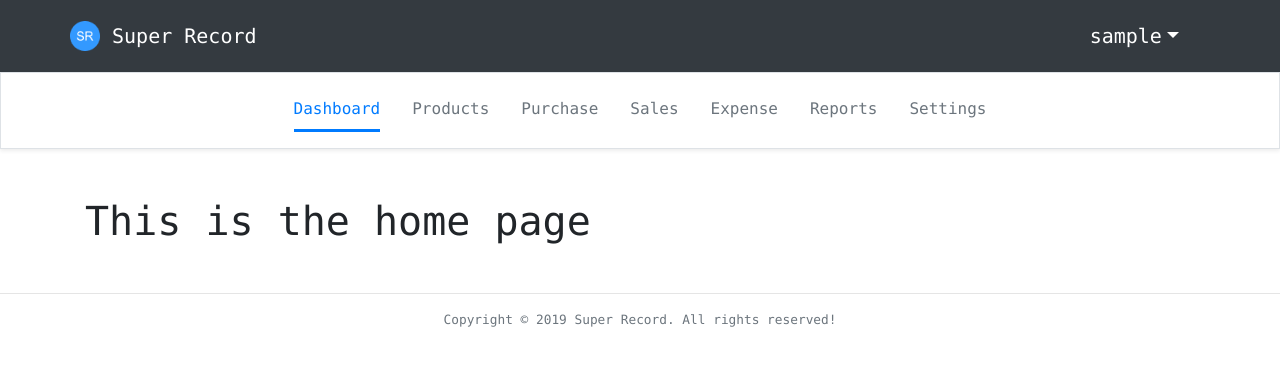
After one commit to anyric/super-record, a Django app: page /accounts/home/ in a window 1280 px wide. The commit adds this page. Shown: the top 366 px of the page. Run offline with Django 3.2, Linux system fonts and the light colour scheme; the visitor is signed in with stand-in values (Sample User, id 1); some libraries are stand-ins or nearby versions.

Commit message:
feature(navbar): add navigation bar
- add nav html files
- add nav views
- add nav urls
- add css file
- add js file
- add logo

[Finishes #167133622]

```diff
--- /dev/null
+++ b/src/accounts/static/accounts/css/style.css
@@ -0,0 +1,6 @@
+
+#index #menu > a.selected {
+    color: #007bff;
+    border-bottom-style: solid;
+    border-bottom-color: #007bff;
+}
--- /dev/null
+++ b/src/accounts/static/accounts/js/script.js
@@ -0,0 +1,8 @@
+$(document).ready(function(){
+    $("#index #menu a").each(function() {
+        if ((window.location.pathname.indexOf($(this).attr('href'))) > -1) {
+            $(this).removeClass('text-muted')
+            $(this).addClass('selected');
+        }
+    });
+});
--- a/src/accounts/templates/accounts/base.html
+++ b/src/accounts/templates/accounts/base.html
@@ -5,22 +5,17 @@
   <meta name="viewport" content="width=device-width, initial-scale=1.0">
   <meta http-equiv="X-UA-Compatible" content="ie=edge">
   <link rel="stylesheet" href="https://stackpath.bootstrapcdn.com/bootstrap/4.1.3/css/bootstrap.min.css" integrity="sha384-MCw98/SFnGE8fJT3GXwEOngsV7Zt27NXFoaoApmYm81iuXoPkFOJwJ8ERdknLPMO" crossorigin="anonymous">
-<script src="https://stackpath.bootstrapcdn.com/bootstrap/4.1.3/js/bootstrap.min.js" integrity="sha384-ChfqqxuZUCnJSK3+MXmPNIyE6ZbWh2IMqE241rYiqJxyMiZ6OW/JmZQ5stwEULTy" crossorigin="anonymous"></script>
+  <script src="https://ajax.googleapis.com/ajax/libs/jquery/3.4.1/jquery.min.js"></script>
+  <script src="https://cdnjs.cloudflare.com/ajax/libs/popper.js/1.14.7/umd/popper.min.js"></script>
+  <script src="https://stackpath.bootstrapcdn.com/bootstrap/4.1.3/js/bootstrap.min.js" integrity="sha384-ChfqqxuZUCnJSK3+MXmPNIyE6ZbWh2IMqE241rYiqJxyMiZ6OW/JmZQ5stwEULTy" crossorigin="anonymous"></script>
+  {% load static %}
+  <link rel="stylesheet" type="text/css" href="{% static 'accounts/css/style.css' %}">
+  <script type="text/javascript" src="{% static 'accounts/js/script.js' %}"></script>
   <title>Super Record - {% block title %}{%endblock%}</title>
 </head>
-<body>
+<body class="text-monospace" id="index">
   {% block header %}{%endblock%}
   {% block content %}{%endblock%}
-
-  <!-- {% block footer %}
-    <div class="container py-2 float-bottom">
-        <div class="row">
-          <div class="col-12 col-md text-center">
-            <hr />
-            <small class="d-block mb-3 text-secondary">&copy; 2019 Super Record. All rights reserved!</small>
-          </div>
-        </div>
-    </div>
-  {%endblock%} -->
+  {% block footer %}{%endblock%}
 </body>
 </html>
--- /dev/null
+++ b/src/accounts/templates/accounts/footer.html
@@ -0,0 +1,8 @@
+<hr class="mt-5"/>
+<div class="container">
+    <div class="row">
+        <div class="col-12 col-md text-center">
+        <small class="d-block text-secondary">Copyright &copy; 2019 Super Record. All rights reserved!</small>
+        </div>
+    </div>
+</div>
--- /dev/null
+++ b/src/accounts/templates/accounts/home.html
@@ -0,0 +1,8 @@
+{% extends 'accounts/nav.html' %}
+
+{% block title%}Dashboard{%endblock%}
+{% block content %}
+    <div class="container mt-5">
+        <h1>This is the home page</h1>
+    </div>
+{% endblock %}
--- /dev/null
+++ b/src/accounts/templates/accounts/nav.html
@@ -0,0 +1,48 @@
+{% extends 'accounts/base.html' %}
+
+{% load static %}
+
+{% block header %}
+    <div class="site-header sticky-top">
+        <div class="d-flex flex-column py-3 bg-dark flex-md-row">
+            <ul class=" container nav justify-content-between">
+                <li class="nav-item">
+                    <a class="navbar-brand text-white" href="/">
+                        <img src="{% static 'accounts/images/logo1.png' %}" width="30" height="30" class="d-inline-block align-top" alt="Logo">
+                        Super Record
+                    </a>
+                </li>
+                {% if user.is_authenticated %}
+                    <li class="nav-item dropdown">
+                        <a class="navbar-brand small text-white dropdown-toggle" data-toggle="dropdown" href="#">{{ user.username }}</a>
+                        <div class="dropdown-menu">
+                            <a class="dropdown-item" href="#">Settings</a>
+                            <div class="dropdown-divider"></div>
+                            <a class="dropdown-item" href="{% url 'logout' %}">Log Out</a>
+                        </div>
+                    </li>
+                {% else %}
+                    <li class="nav-item">
+                        <a class="navbar-brand small text-white" href="{% url 'login' %}">Login</a>
+                    </li>
+                {% endif %}
+            </ul>
+        </div>
+        {% if user.is_authenticated %}
+            <nav class="border border-bottom py-3 shadow-sm">
+                <div id="menu" class="container d-flex flex-column flex-md-row justify-content-center text-dark my-0">
+                    <a id="dash" class="px-0 py-2 mx-3 d-none nav-link d-md-inline-block text-right text-muted" href="{% url 'home' %}">Dashboard</a>
+                    <a id="prod" class="px-0 py-2 mx-3 d-none nav-link d-md-inline-block text-right text-muted" href="{% url 'product' %}">Products</a>
+                    <a id="purch" class="px-0 py-2 mx-3 d-none nav-link d-md-inline-block text-right text-muted" href="{% url 'purchase' %}">Purchase</a>
+                    <a id="sales" class="px-0 py-2 mx-3 d-none nav-link d-md-inline-block text-right text-muted" href="#">Sales</a>
+                    <a id="expense" class="px-0 py-2 mx-3 d-none nav-link d-md-inline-block text-right text-muted" href="#">Expense</a>
+                    <a id="report" class="px-0 py-2 mx-3 d-none nav-link d-md-inline-block text-right text-muted" href="#">Reports</a>
+                    <a id="sett" class="px-0 py-2 mx-3 d-none nav-link d-md-inline-block text-right text-muted" href="#">Settings</a>
+                </div>
+            </nav>
+        {% endif %}
+    </div>
+{% endblock %}
+{% block footer %}
+    {% include 'accounts/footer.html' %}
+{%endblock%}
--- a/src/accounts/views.py
+++ b/src/accounts/views.py
@@ -1,6 +1,8 @@
 from django.shortcuts import render, redirect
+from django.contrib.auth.decorators import login_required
 from .forms import UserRegisterForm
 
+@login_required
 def register(request):
     if request.method == 'POST':
         form = UserRegisterForm(request.POST)
@@ -14,5 +16,14 @@ def register(request):
     }
     return render(request, 'accounts/signup.html', context)
 
+@login_required
 def home(request):
-    return render(request, 'accounts/index.html')
+    return render(request, 'accounts/home.html', {})
+
+@login_required
+def product(request):
+    return render(request, 'accounts/product.html', {})
+
+@login_required
+def purchase(request):
+    return render(request, 'accounts/purchase.html', {})
--- a/src/superrecord/urls.py
+++ b/src/superrecord/urls.py
@@ -8,7 +8,10 @@ from accounts import views as user_views
 urlpatterns = [
     path('admin/', admin.site.urls),
     path('', index, name='index'),
+    path('accounts/home/', user_views.home, name='home'),
     path('accounts/signup/', user_views.register, name='signup'),
     path('accounts/login/', auth_views.LoginView.as_view(template_name='accounts/login.html'), name='login'),
-    path('accounts/logout/', auth_views.LogoutView.as_view(template_name='accounts/logout.html'), name='logout')
+    path('accounts/logout/', auth_views.LogoutView.as_view(template_name='accounts/logout.html'), name='logout'),
+    path('accounts/product/', user_views.product, name='product'),
+    path('accounts/purchase/', user_views.purchase, name='purchase'),
 ]
--- a/src/superrecord/views.py
+++ b/src/superrecord/views.py
@@ -1,5 +1,4 @@
 from django.shortcuts import render
-from django.contrib.auth.decorators import login_required
 
 def index(request):
     return render(request, 'accounts/index.html', {})
```
Also changed, not shown: src/accounts/templates/accounts/index.html (+6 -6 lines), src/accounts/templates/accounts/login.html (+4 -4 lines), src/accounts/templates/accounts/product.html (added, +8 -0 lines), src/accounts/templates/accounts/purchase.html (added, +8 -0 lines), src/accounts/templates/accounts/signup.html (+4 -4 lines), src/superrecord/settings.py (+5 -2 lines), src/accounts/static/accounts/images/Logo.png, src/accounts/static/accounts/images/logo1.png (added).
